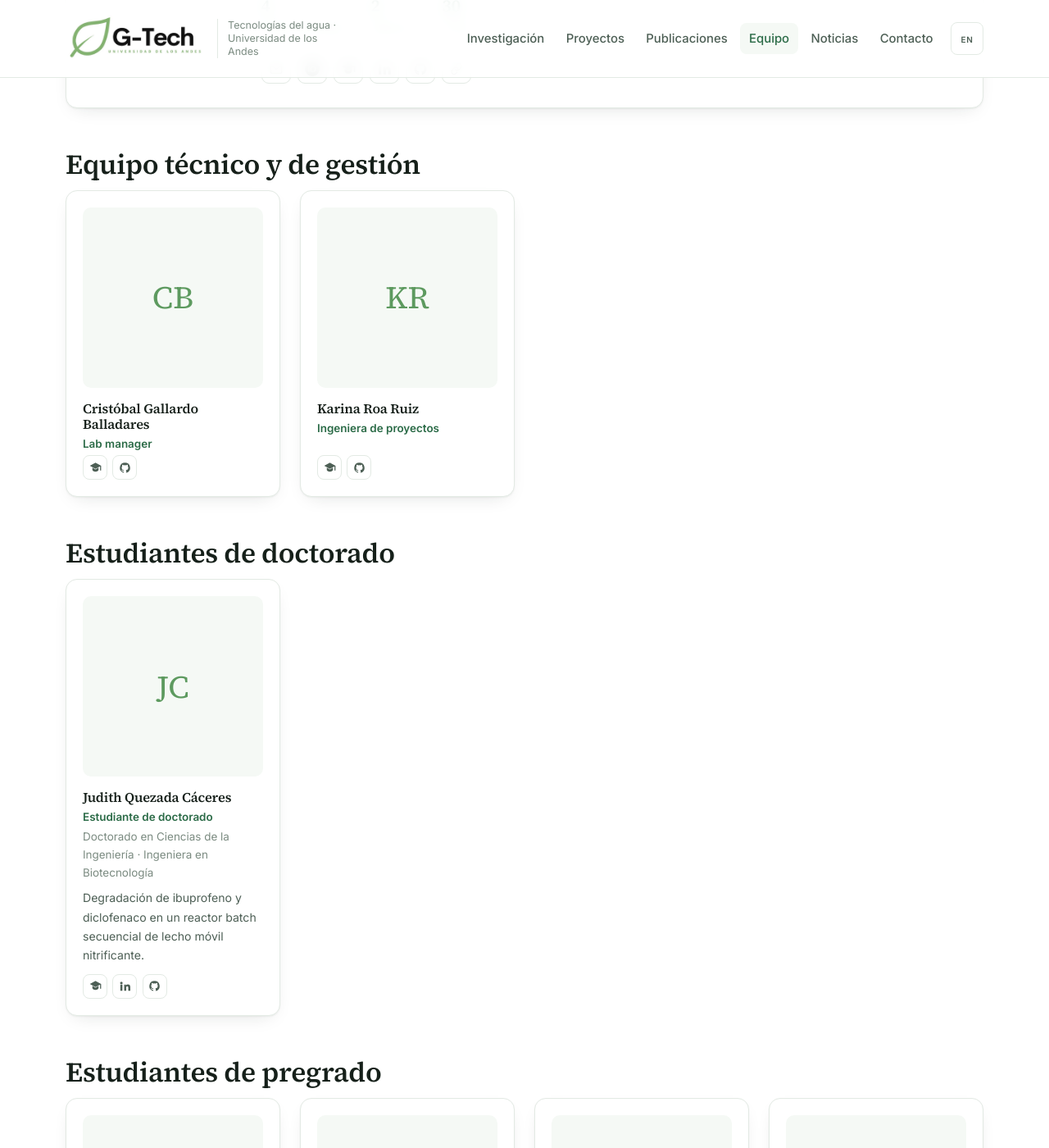
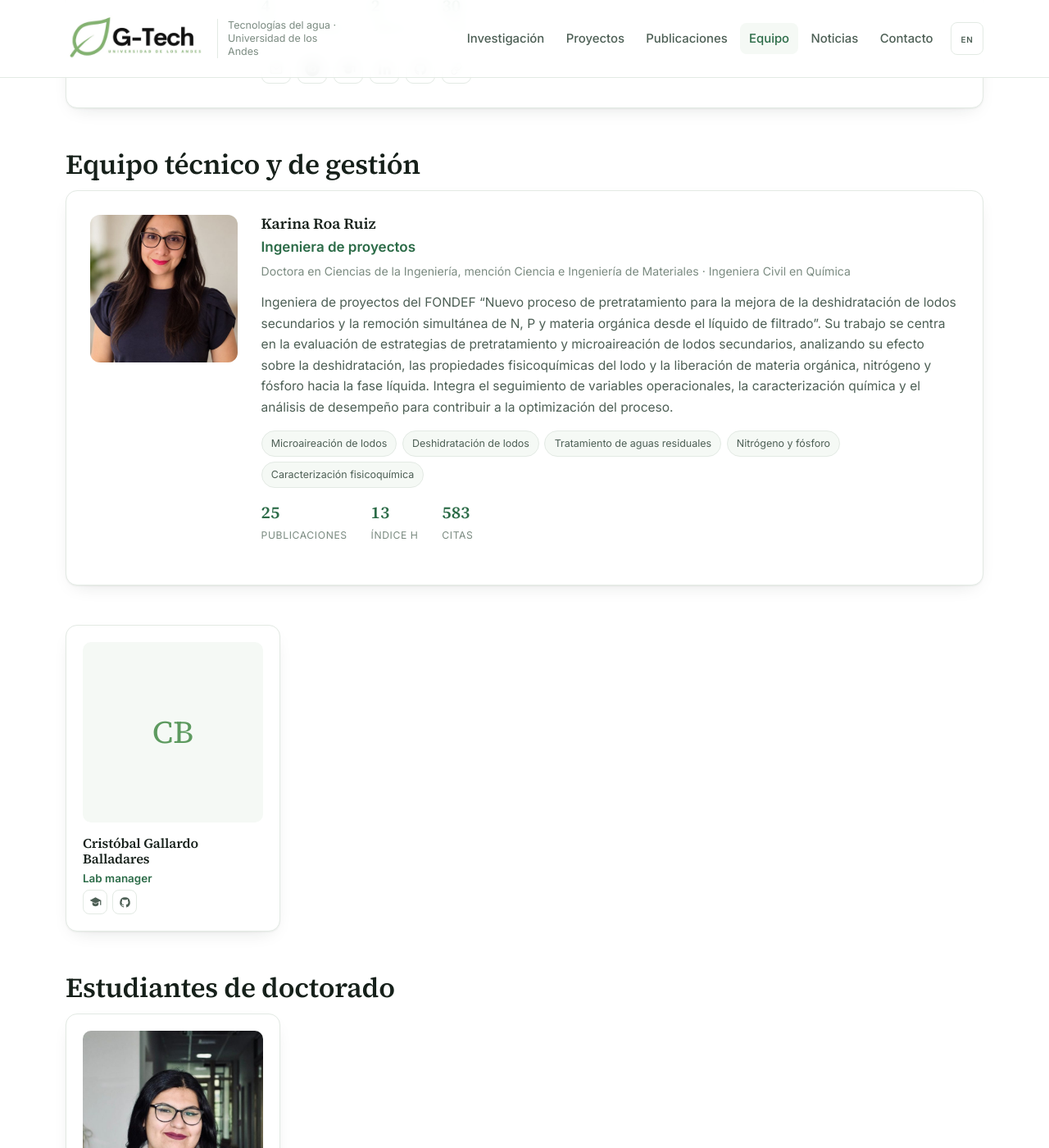
Before and after one commit to labgtechaguas/labgtechaguas.github.io, a Jekyll site: the page built from equipo.html, in a window 1280 px wide and 1400 px high, scrolled down 1403 px. Shown: the whole window at 82% size. Built offline with Jekyll 4.4.1, drawn with Linux system fonts in a browser that asks for light colours; some of the changed text lies outside the part shown.

Commit message:
Equipo: ficha completa de Karina Roa y actualización de Judith Quezada

```diff
--- a/_data/people.yml
+++ b/_data/people.yml
@@ -124,34 +124,65 @@
 - id: karina-roa
   group: staff
   name: "Karina Roa Ruiz"
-  photo: ""
+  photo: "karina-roa.jpg"
   role:
     es: "Ingeniera de proyectos"
     en: "Project engineer"
-  program:
-    es: ""
-    en: ""
-  focus:
-    es: ""
-    en: ""
+  affiliation:
+    es: "Facultad de Ingeniería y Ciencias Aplicadas, Universidad de los Andes"
+    en: "Faculty of Engineering and Applied Sciences, Universidad de los Andes"
+  degree:
+    es: "Doctora en Ciencias de la Ingeniería, mención Ciencia e Ingeniería de Materiales · Ingeniera Civil en Química"
+    en: "PhD in Engineering Sciences (Materials Science and Engineering) · Chemical Civil Engineer"
+  bio:
+    es: >-
+      Ingeniera de proyectos del FONDEF “Nuevo proceso de pretratamiento para la
+      mejora de la deshidratación de lodos secundarios y la remoción simultánea de
+      N, P y materia orgánica desde el líquido de filtrado”. Su trabajo se centra en
+      la evaluación de estrategias de pretratamiento y microaireación de lodos
+      secundarios, analizando su efecto sobre la deshidratación, las propiedades
+      fisicoquímicas del lodo y la liberación de materia orgánica, nitrógeno y
+      fósforo hacia la fase líquida. Integra el seguimiento de variables
+      operacionales, la caracterización química y el análisis de desempeño para
+      contribuir a la optimización del proceso.
+    en: >-
+      Project engineer on the FONDEF IDeA I+D project “Nuevo proceso de
+      pretratamiento para la mejora de la deshidratación de lodos secundarios y la
+      remoción simultánea de N, P y materia orgánica desde el líquido de
+      filtrado” — a new pretreatment process to improve the dewatering of secondary
+      sludge and the simultaneous removal of N, P and organic matter from the
+      filtrate. Her work centres on evaluating pretreatment and micro-aeration
+      strategies for secondary sludge, analysing their effect on dewatering, on the
+      physicochemical properties of the sludge and on the release of organic matter,
+      nitrogen and phosphorus into the liquid phase. She combines the monitoring of
+      operational variables, chemical characterisation and performance analysis to
+      contribute to optimising the process.
+  interests:
+    es: ["Microaireación de lodos", "Deshidratación de lodos", "Tratamiento de aguas residuales", "Nitrógeno y fósforo", "Caracterización fisicoquímica"]
+    en: ["Sludge micro-aeration", "Sludge dewatering", "Wastewater treatment", "Nitrogen and phosphorus", "Physicochemical characterisation"]
+  metrics:
+    publications: 25
+    h_index: 13
+    citations: 583
   links:
     email: ""
     orcid: ""
+    scholar: ""
     linkedin: ""
 
 - id: judith-quezada
   group: phd
   name: "Judith Quezada Cáceres"
-  photo: ""
+  photo: "judith-quezada.jpg"
   role:
     es: "Estudiante de doctorado"
     en: "PhD Student"
   program:
-    es: "Doctorado en Ciencias de la Ingeniería · Ingeniera en Biotecnología"
-    en: "PhD in Engineering Sciences · Biotechnology Engineer"
+    es: "Doctorado en Ciencias de la Ingeniería, Universidad de los Andes · Ingeniera en Biotecnología, Universidad de Santiago de Chile"
+    en: "PhD in Engineering Sciences, Universidad de los Andes · Biotechnology Engineer, Universidad de Santiago de Chile"
   focus:
-    es: "Degradación de ibuprofeno y diclofenaco en un reactor batch secuencial de lecho móvil nitrificante."
-    en: "Degradation of ibuprofen and diclofenac in a nitrifying moving-bed sequencing batch reactor."
+    es: "Apasionada por la línea de tratamiento de aguas. Actual tesista de doctorado del Fondecyt Regular N°1260328."
+    en: "Passionate about the water treatment line. Currently the doctoral thesis student on Fondecyt Regular No. 1260328."
   links:
     email: ""
     orcid: ""
--- a/_data/publications.yml
+++ b/_data/publications.yml
@@ -6,6 +6,7 @@ group_authors:
   - "Carreño-López"
   - "Huiliñir"
   - "Quezada-Cáceres"
+  - "Roa"
 
 indexed:
   - year: 2026
--- a/_layouts/team.html
+++ b/_layouts/team.html
@@ -23,12 +23,24 @@ layout: page
       </div>
     {% endif %}
 
+    {% comment %}
+      Equipo tecnico y de gestion: ficha ancha para quienes tienen biografia
+      (grado, bio, intereses, metricas) y tarjeta compacta para el resto.
+    {% endcomment %}
     {% assign staff = site.data.people | where: 'group', 'staff' %}
     {% if staff.size > 0 %}
       <h2 class="section__title">{{ t.team.staff }}</h2>
+      {% assign staff_full = staff | where_exp: 'p', 'p.bio' %}
+      {% if staff_full.size > 0 %}
+      <div class="people">
+        {% for person in staff_full %}{% include person-card.html person=person %}{% endfor %}
+      </div>
+      {% endif %}
+      {% if staff.size > staff_full.size %}
       <div class="people-grid">
-        {% for person in staff %}{% include person-mini.html person=person %}{% endfor %}
+        {% for person in staff %}{% unless person.bio %}{% include person-mini.html person=person %}{% endunless %}{% endfor %}
       </div>
+      {% endif %}
     {% endif %}
 
     {% comment %} Estudiantes: tarjeta compacta en grilla {% endcomment %}
```
Also changed, not shown: assets/img/people/judith-quezada.jpg (added), assets/img/people/karina-roa.jpg (added).
